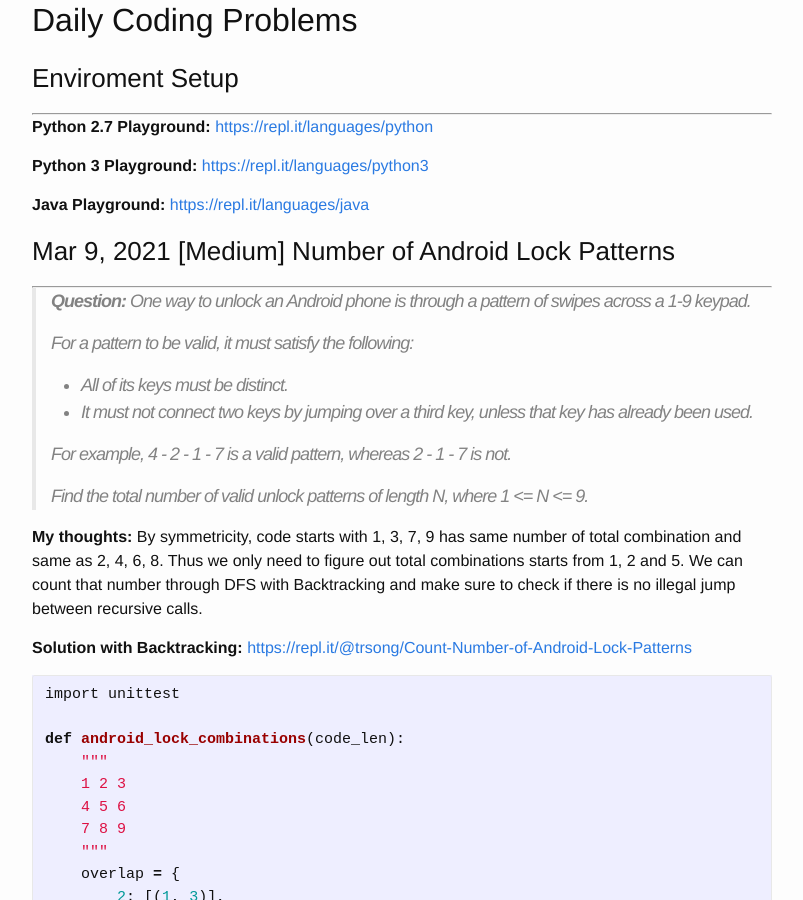
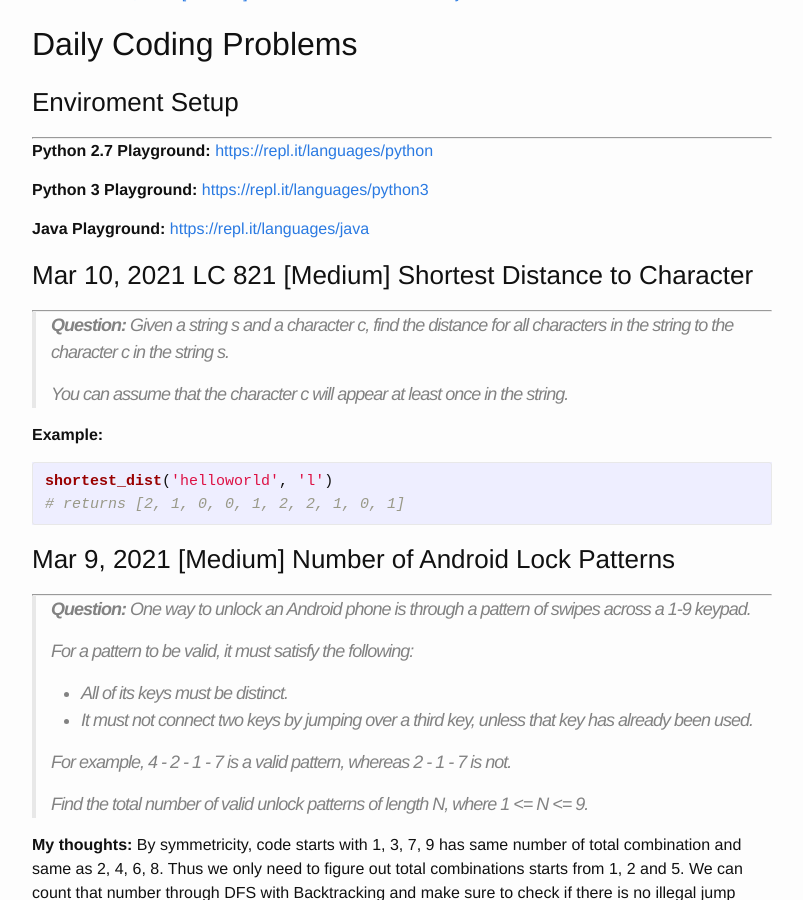
Before and after one commit to trsong/trsong.github.io, a Jekyll site: the page built from _posts/2021-02-01-DailyQuestionsFeb.md, in a window 1280 px wide and 900 px high, scrolled down 1155 px. Shown: the whole window, without its empty margins (238-1041 px from the left). Built offline with Jekyll 4.4.1, drawn with Linux system fonts in a browser that asks for light colours; some of the changed text lies outside the part shown.

Commit message:
Add Mar 10 question

````diff
--- a/_posts/2021-02-01-DailyQuestionsFeb.md
+++ b/_posts/2021-02-01-DailyQuestionsFeb.md
@@ -17,6 +17,19 @@ categories: Python/Java
 **Python 3 Playground:** [https://repl.it/languages/python3](https://repl.it/languages/python3)
 
 **Java Playground:** [https://repl.it/languages/java](https://repl.it/languages/java)
+
+
+### Mar 10, 2021 LC 821 \[Medium\] Shortest Distance to Character
+---
+> **Question:**  Given a string s and a character c, find the distance for all characters in the string to the character c in the string s.
+>
+> You can assume that the character c will appear at least once in the string.
+
+**Example:**
+```py
+shortest_dist('helloworld', 'l')
+# returns [2, 1, 0, 0, 1, 2, 2, 1, 0, 1]
+```
 
 
 ### Mar 9, 2021 \[Medium\] Number of Android Lock Patterns
````
